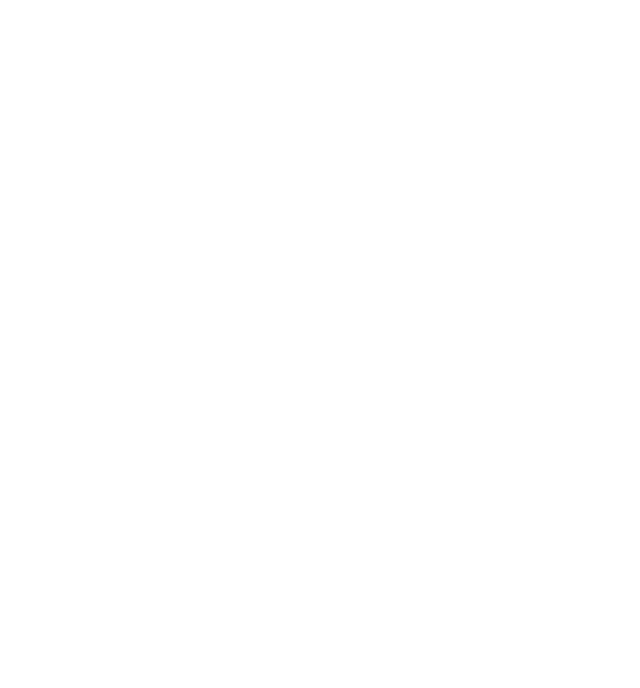
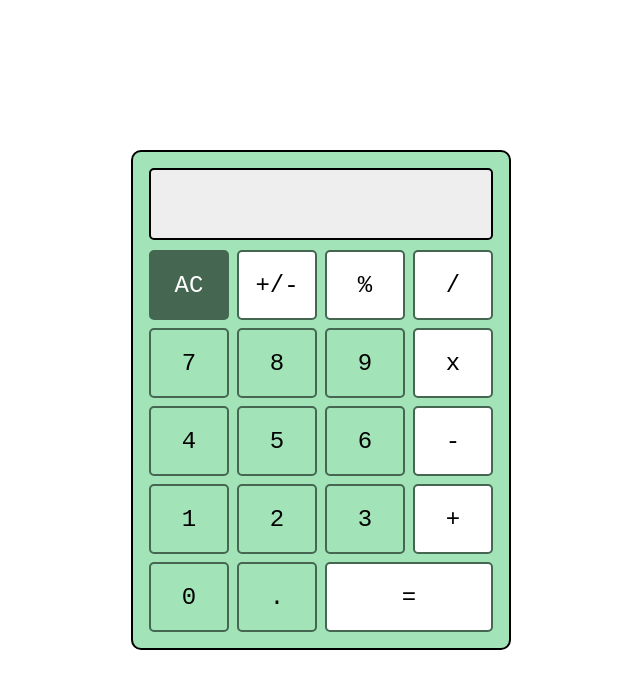
Before and after one commit to PBara7a/calculator, a plain HTML site: page index.html in a window 1280 px wide. Shown: the whole page, without its empty margins (319-959 px from the left). Drawn offline with Linux system fonts and the light colour scheme.

Commit message:
Calculator interface.

```diff
--- a/index.html
+++ b/index.html
@@ -8,5 +8,32 @@
     <script src="script.js" defer></script>
     <title>Calculator</title>
   </head>
-  <body></body>
+  <body>
+    <main>
+      <div class="calculator">
+        <div class="calculator__screen"></div>
+        <div class="calculator__control-panel">
+            <button class="btn darker">AC</button>
+            <button class="btn white">+/-</button>
+            <button class="btn white">%</button>
+            <button class="btn white">/</button>
+            <button class="btn">7</button>
+            <button class="btn">8</button>
+            <button class="btn">9</button>
+            <button class="btn white">x</button>
+            <button class="btn">4</button>
+            <button class="btn">5</button>
+            <button class="btn">6</button>
+            <button class="btn white">-</button>
+            <button class="btn">1</button>
+            <button class="btn">2</button>
+            <button class="btn">3</button>
+            <button class="btn white">+</button>
+            <button class="btn">0</button>
+            <button class="btn">.</button>
+            <button class="btn btn-wide white">=</button>
+        </div>
+      </div>
+    </main>
+  </body>
 </html>
--- a/style.css
+++ b/style.css
@@ -3,3 +3,74 @@
   margin: 0;
   box-sizing: border-box;
 }
+
+main {
+  height: 100vh;
+  display: flex;
+  flex-direction: column;
+  align-items: center;
+  justify-content: center;
+}
+
+.calculator {
+  display: flex;
+  flex-direction: column;
+  justify-content: space-between;
+  align-items: center;
+  width: 380px;
+  height: 500px;
+  border: 2px solid black;
+  border-radius: 10px;
+  padding: 16px;
+  background: #A2E4B8;
+}
+
+.calculator__screen {
+  width: 100%;
+  height: 72px;
+  background: #eee;
+  border: 2px solid #000;
+  border-radius: 5px;
+}
+
+.calculator__control-panel {
+  display: flex;
+  justify-content: space-between;
+  flex-wrap: wrap;
+  gap: 8px;
+}
+
+.btn {
+  height: 70px;
+  width: 80px;
+  font-family: monospace;
+  font-size: 24px;
+  background: #A2E4B8;
+  border: 2px solid #456751;
+  border-radius: 5px;
+}
+
+.btn:hover {
+  background: #91d3a7;
+}
+
+.btn-wide {
+  width: 168px;
+}
+
+.white {
+  background: #fff;
+}
+
+.white:hover {
+  background: #eee;
+}
+
+.darker {
+  color: #fff;
+  background: #456751;
+}
+
+.darker:hover {
+  background: #345640;
+}
```
